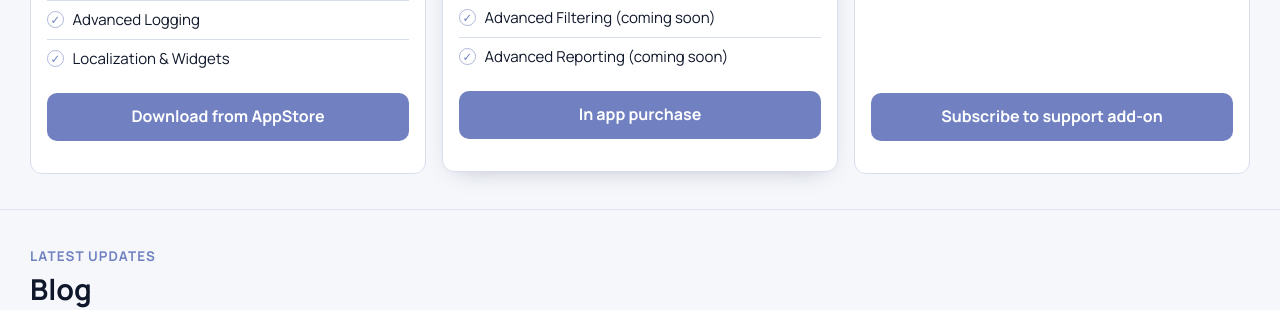
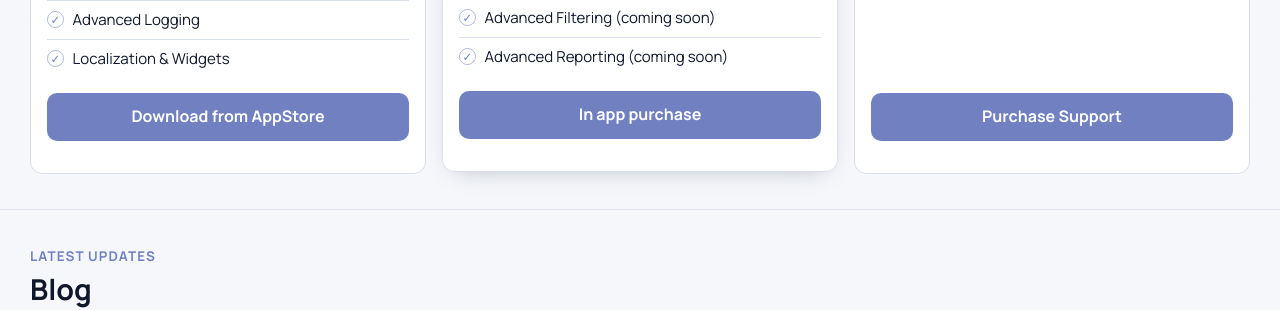
Before and after one commit to jonbrown21/abmwarranty, a Jekyll site: the page built from index.md, in a window 1280 px wide and 900 px high, scrolled down 4461 px. Shown: the part 155-465 px from the top of the window. Built offline with Jekyll 4.4.1, drawn with Linux system fonts in a browser that asks for light colours.

Commit message:
chore: set support add-on button label to Purchase Support

```diff
--- a/_includes/sections/pricing.html
+++ b/_includes/sections/pricing.html
@@ -49,7 +49,7 @@
           <li><span class="feature-check" aria-hidden="true">✓</span>Up to 3 hours 1:1 troubleshooting</li>
           <li><span class="feature-check" aria-hidden="true">✓</span>Data migration services</li>
         </ul>
-        <p class="abm-cta-row"><a class="abm-btn full-width" href="/buy" target="_blank" rel="noopener noreferrer" aria-label="Subscribe to support add-on plan">Subscribe to support add-on</a></p>
+        <p class="abm-cta-row"><a class="abm-btn full-width" href="/buy" target="_blank" rel="noopener noreferrer" aria-label="Purchase support add-on">Purchase Support</a></p>
       </article>
     </div>
   </div>
```
